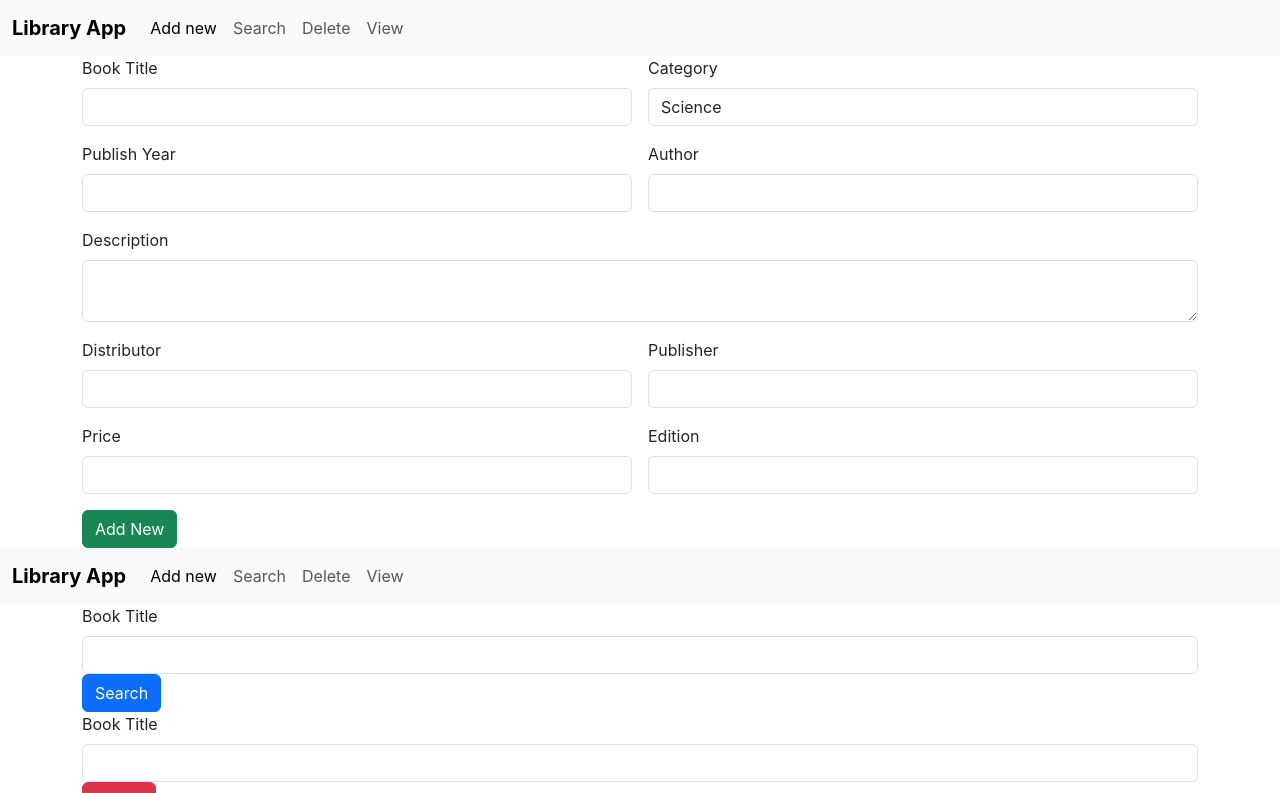
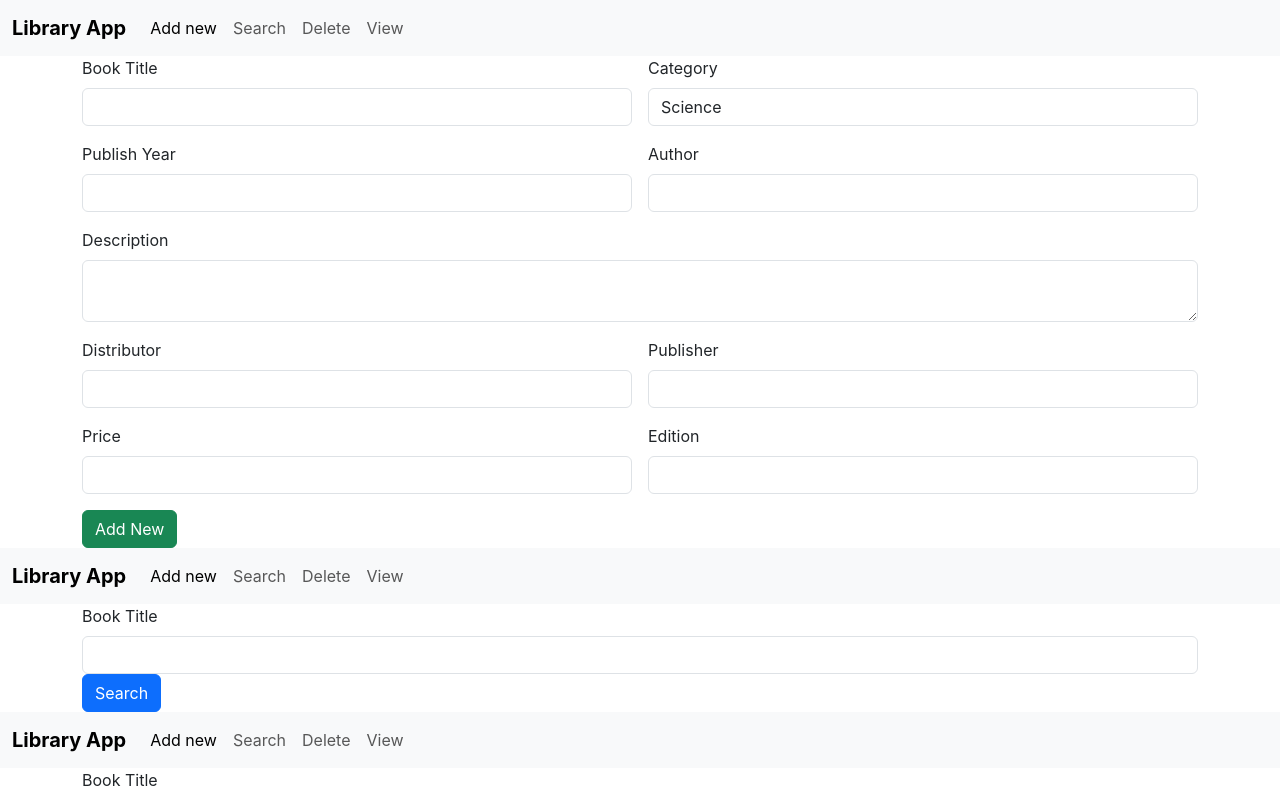
Before and after one commit to harianchery/Library-app-React, a React (Create React App) app: page / in a window 1280 px wide. Shown: the top 793 px of the page. Built offline with nearby package versions, Linux system fonts and the light colour scheme.

Commit message:
added navbar

```diff
--- a/src/components/DeleteBook.jsx
+++ b/src/components/DeleteBook.jsx
@@ -1,8 +1,10 @@
 import React from 'react'
+import Navbar from './Navbar'
 
 const DeleteBook = () => {
   return (
     <div>
+        <Navbar/>
         <div className="container">
             <div className="row">
                 <div className="col col-12 col-sm-12 col-md-12 col-lg-12 col-xl-12 col-xxl-12">
```
